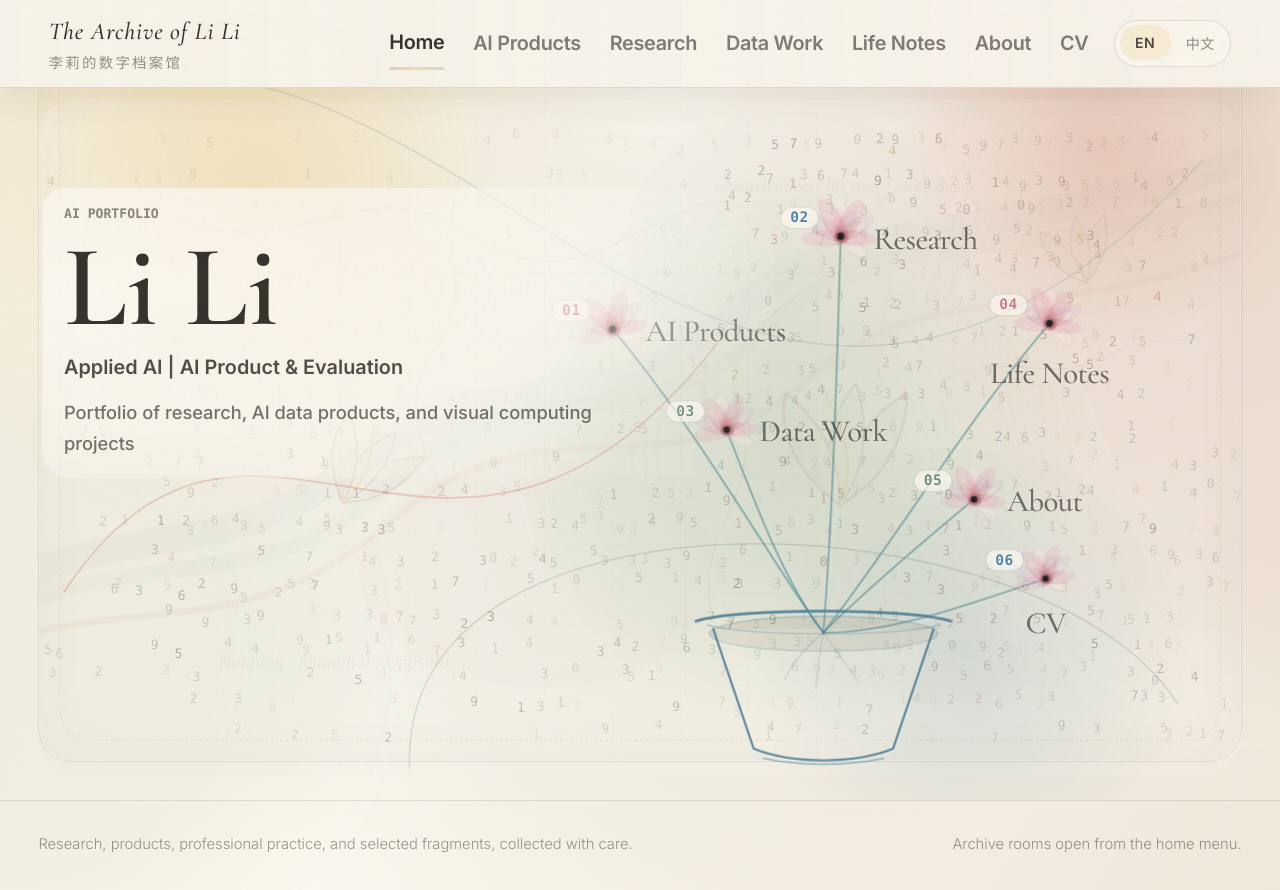
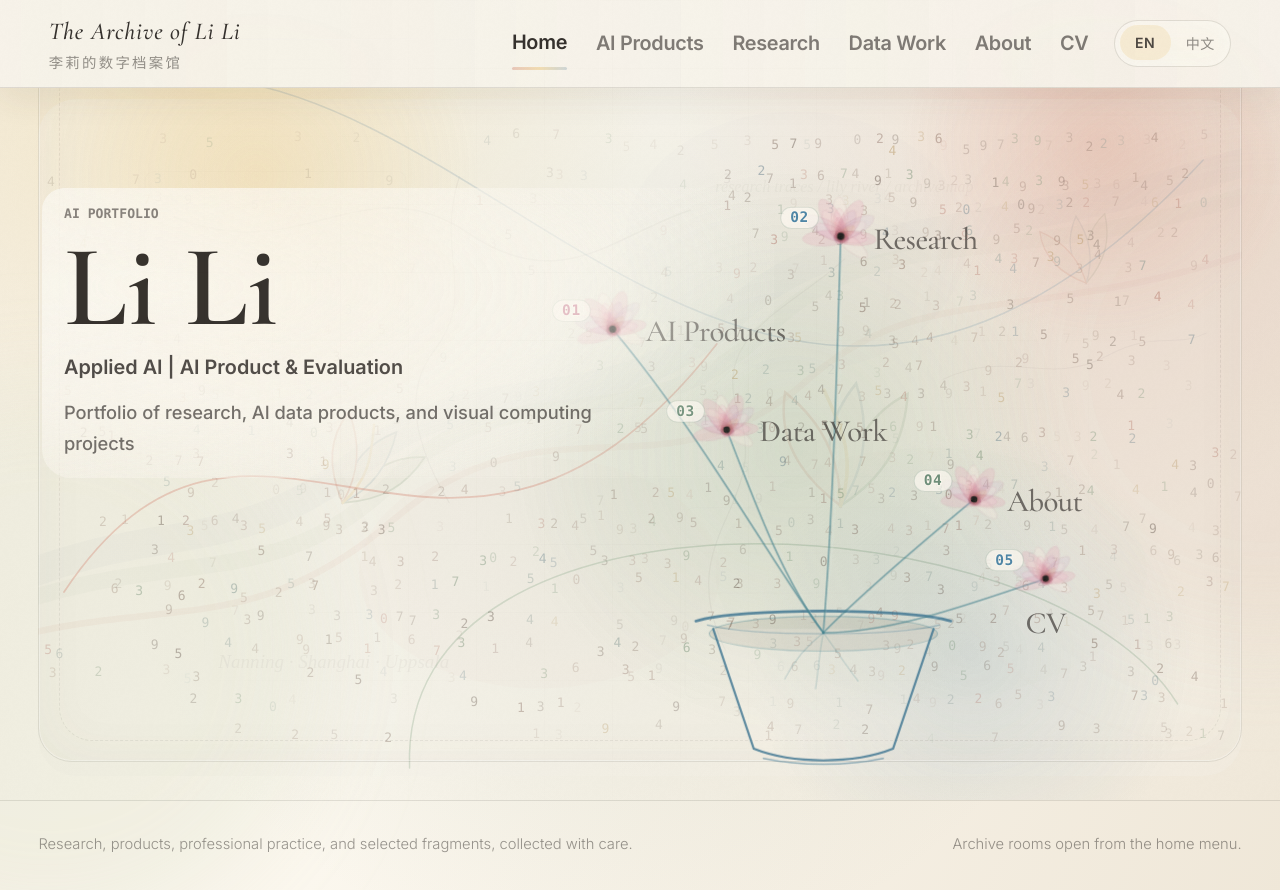
Before and after one commit to Leeli911/archive-of-li-li, a React (Vite) app: page / in a window 1280 px wide. Shown: the top 890 px of the page. Built offline with nearby package versions, Linux system fonts and the light colour scheme.

Commit message:
Hide Life Notes section

```diff
--- a/src/App.jsx
+++ b/src/App.jsx
@@ -31,13 +31,6 @@ const archiveSections = [
     labelZh: "数据工作",
     detail: "Analytics practice",
     detailZh: "数据分析实践",
-  },
-  {
-    id: "life-notes",
-    label: "Life Notes",
-    labelZh: "生活札记",
-    detail: "Places and observations",
-    detailZh: "城市与观察",
   },
   {
     id: "about",
--- a/src/components/ArchiveFlowerMap.jsx
+++ b/src/components/ArchiveFlowerMap.jsx
@@ -37,20 +37,8 @@ const branches = [
     scale: 0.84,
   },
   {
-    id: "life-notes",
+    id: "about",
     index: "04",
-    indexTone: "rose",
-    path: "M690 552 C762 460, 840 330, 924 232",
-    highlightPath: "M690 552 C768 462, 846 332, 924 232",
-    end: { x: 924, y: 232 },
-    labelOffset: { x: 0, y: 62 },
-    labelAnchor: "middle",
-    angle: 9,
-    scale: 0.86,
-  },
-  {
-    id: "about",
-    index: "05",
     indexTone: "green",
     path: "M690 552 C732 510, 788 462, 846 414",
     highlightPath: "M690 552 C738 512, 794 464, 846 414",
@@ -61,7 +49,7 @@ const branches = [
   },
   {
     id: "cv",
-    index: "06",
+    index: "05",
     indexTone: "blue",
     path: "M690 552 C762 552, 842 522, 920 496",
     highlightPath: "M690 552 C766 556, 846 526, 920 496",
```
